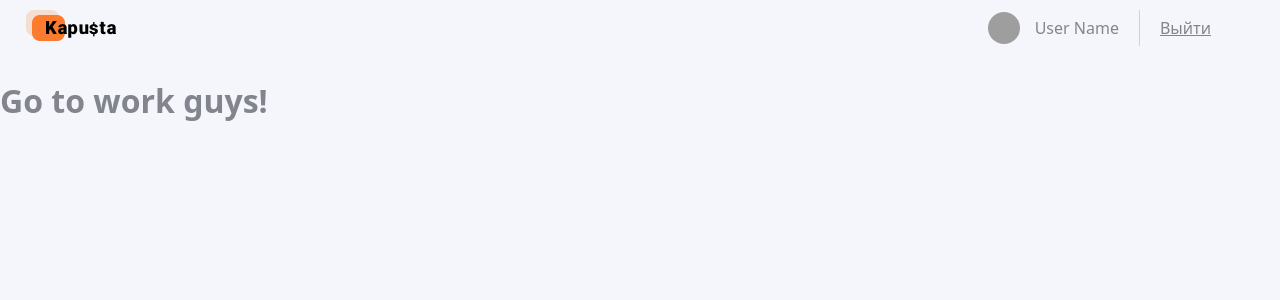
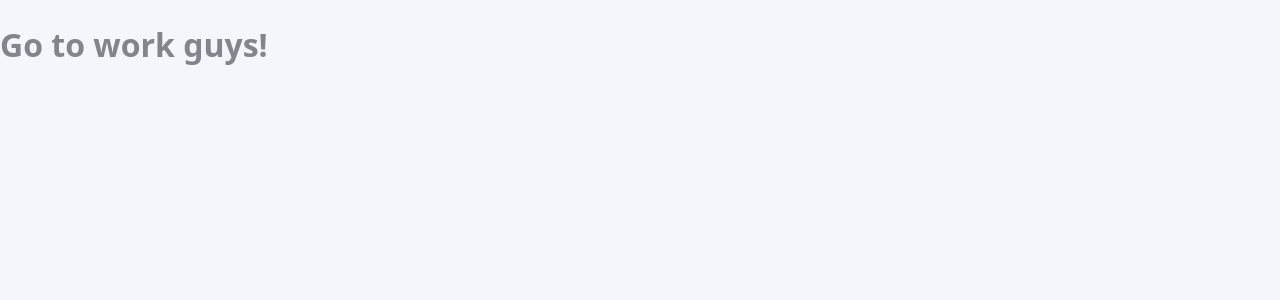
Before and after one commit to Ivanovskij-Peter/financial-accounting-app, a React (Create React App) app: page / in a window 1280 px wide. Shown: the top 300 px of the page. Built offline with nearby package versions, Linux system fonts and the light colour scheme; grey boxes are pictures that could not be loaded.

Commit message:
небольшой фикс

```diff
--- a/src/App.js
+++ b/src/App.js
@@ -1,9 +1,6 @@
-import Header from './components/header'
-
 function App() {
   return (
     <div>
-      <Header isLogged={true} />
       <h1>Go to work guys!</h1>
     </div>
   );
```
